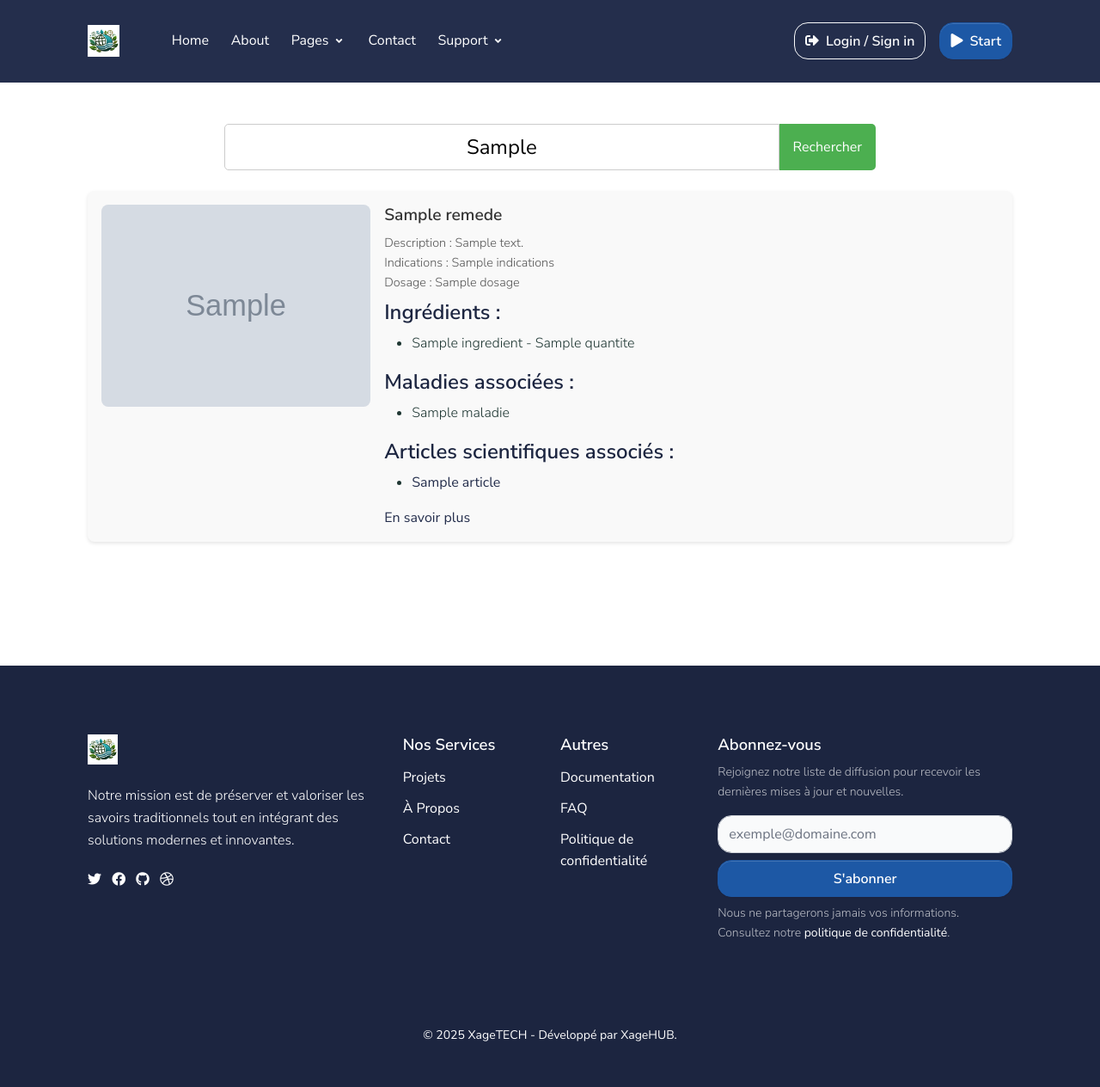
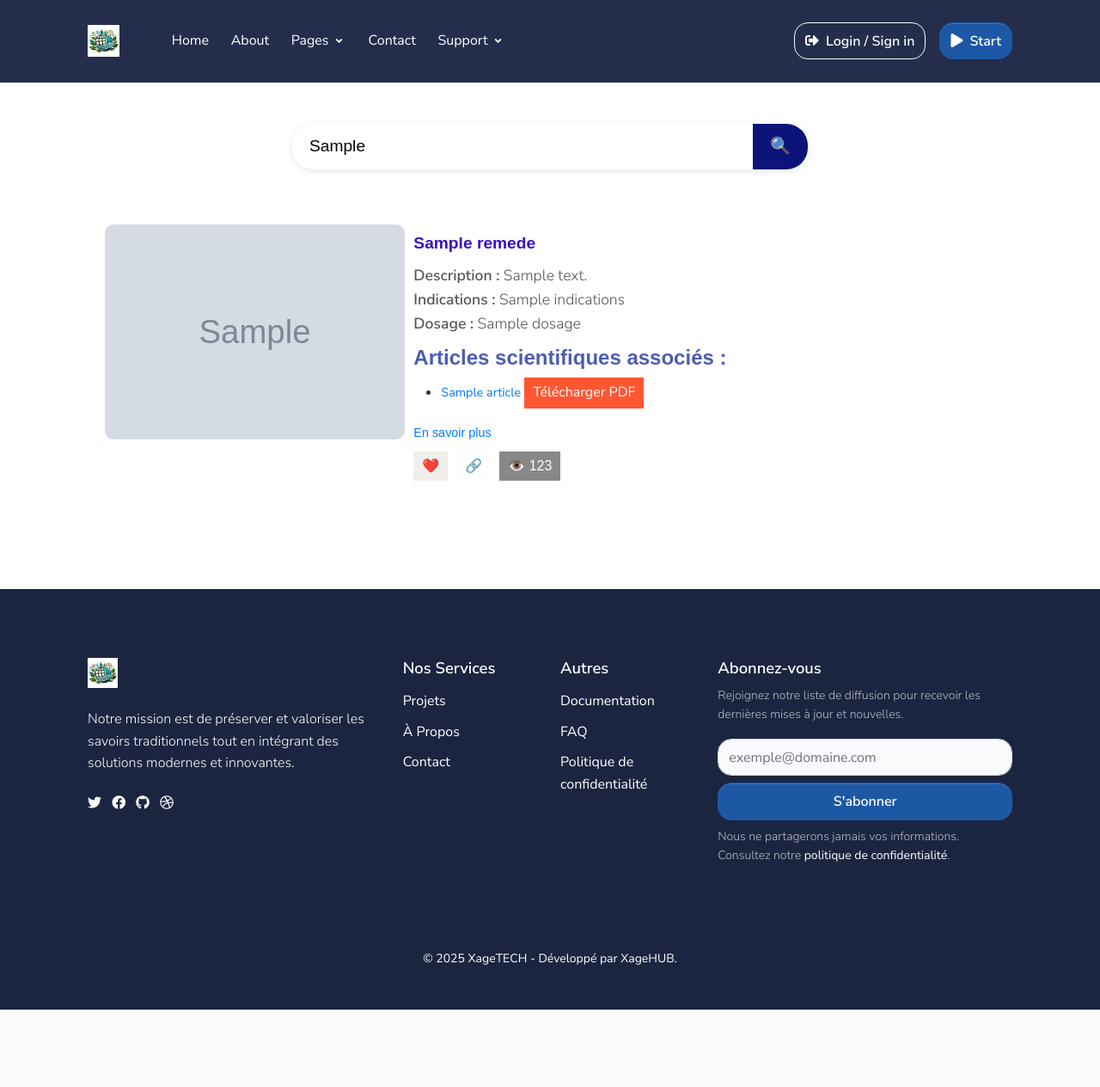
Before and after one commit to SimonJ09/Remedes, a Flask app: template apps/templates/remedes/details.html in a window 1280 px wide. Shown: the whole page at 86% size. After the commit the page ends 1174 px from the top, so only its background shows below. Run offline with Flask 2, Linux system fonts and the light colour scheme; the template is opened without the code that fills it: most values are stand-ins (such as "Sample title", 1, 10 or a date in 2020); grey boxes marked "Sample" are stand-in pictures; some libraries are stand-ins or nearby versions.

Commit message:
Amélioration des CRUD

```diff
--- a/apps/admin/__init__.py
+++ b/apps/admin/__init__.py
@@ -1,6 +1,5 @@
 # -*- encoding: utf-8 -*-
 from flask import Blueprint
-
 blueprint = Blueprint(
     'admin_blueprint',
     __name__,
--- a/apps/admin/forms.py
+++ b/apps/admin/forms.py
@@ -20,7 +20,6 @@ class IngredientForm(FlaskForm):
     images = FileField('Image (Chemin ou URL)', validators=[Optional(), FileAllowed(['jpg', 'png', 'jpeg'], 'Seules les images au format JPG, PNG ou JPEG sont autorisées')])
     like = IntegerField('Nombre de Likes', validators=[Optional()])
     user_id = IntegerField('ID Utilisateur', validators=[Optional()])
-
     # Bouton de soumission
     submit = SubmitField('Enregistrer')
 
@@ -37,11 +36,10 @@ class RemedeForm(FlaskForm):
     precautions = TextAreaField('Précautions', validators=[Optional()])
     images = FileField('Image', validators=[Optional(), FileAllowed(['jpg', 'png', 'jpeg'], 'Seules les images au format JPG, PNG ou JPEG sont autorisées')])
     video = FileField('Vidéo', validators=[Optional(), FileAllowed(['mp4', 'avi'], 'Seules les vidéos au format MP4 ou AVI sont autorisées')])
+    pdf = FileField('PDF', validators=[Optional(), FileAllowed(['pdf'], 'Seuls les fichiers PDF sont autorisés')])
     liens = StringField('Liens Utiles', validators=[Optional()])
-
     # Bouton de soumission
     submit = SubmitField('Enregistrer')
-
     def __init__(self, remede=None, *args, **kwargs):
         super(RemedeForm, self).__init__(*args, **kwargs)
         if remede:
@@ -54,7 +52,6 @@ class RemedeForm(FlaskForm):
             self.dosage.data = remede.dosage
             self.precautions.data = remede.precautions
             self.liens.data = remede.liens
-
 
 class MaladieForm(FlaskForm):
     nom_commun = StringField(
@@ -77,7 +74,6 @@ class MaladieForm(FlaskForm):
 
 from wtforms import StringField, TextAreaField, DateField, SubmitField, SelectMultipleField
 from wtforms.validators import URL
-
 class ArticleForm(FlaskForm):
     titre = StringField(
         'Titre',
--- a/apps/admin/models.py
+++ b/apps/admin/models.py
@@ -2,7 +2,6 @@
 from flask_login import UserMixin
 from apps.authentication.util import is_user_admin
 from apps import db, login_manager
-
 from flask import render_template, redirect, request, url_for
 from flask_login import (
     current_user,
--- a/apps/authentication/models.py
+++ b/apps/authentication/models.py
@@ -61,6 +61,7 @@ class Remede(db.Model):
     posologie = db.Column(db.Text)
     precautions = db.Column(db.Text)
     video = db.Column(db.String(255))  # Chemin ou URL de la vidéo
+    pdf = db.Column(db.String(255))
     images = db.Column(db.String(255))  # Chemin ou URL de l'image
     liens = db.Column(db.String(255))  # Lien utile (ex: article ou source)
     date_ajout = db.Column(db.Date, default=db.func.current_date())
@@ -88,8 +89,6 @@ class Remede(db.Model):
     @property
     def nombre_partages(self):
         return self.partages.count()
-
-
 
 
 class Like(db.Model):
--- a/apps/authentication/routes.py
+++ b/apps/authentication/routes.py
@@ -14,8 +14,6 @@ from apps.authentication.forms import LoginForm, CreateAccountForm
 from apps.authentication.models import Users
 from datetime import date
 from apps.authentication.util import verify_pass, hash_pass
-
-
 
 
 # Login & Registration
--- a/apps/templates/admin/remede_list.html
+++ b/apps/templates/admin/remede_list.html
@@ -36,9 +36,6 @@
                         <li>
                             <a href="/ajout_remede">Ajouter </a>
                         </li>
-                        <li>
-                            <a href="">Enrégistrer</a>
-                        </li>
                 </div>
                 <div class="table-responsive" class="card-body">
 
@@ -47,8 +44,7 @@
                         <select id="bulkActions" class="form-select">
                             <option value="">Choisir une action...</option>
                             <option value="delete">Supprimer sélectionnés</option>
-                            <option value="activate">Activer sélectionnés</option>
-                            <option value="deactivate">Désactiver sélectionnés</option>
+                            <option value="activate">Enrégistrer les remèdes sélectionnés</option>
                         </select>
                         <button id="applyAction" class="btn btn-primary mt-2" disabled>Appliquer l'action</button>
                     </div>
--- a/apps/templates/admin/user-admin.html
+++ b/apps/templates/admin/user-admin.html
@@ -1,13 +1,8 @@
 {% extends "layouts/base-admin.html" %}
-
 {% block title %} Tables {% endblock %}
-
-
 <!-- Specific Page CSS goes HERE  -->
 {% block stylesheets %}{% endblock stylesheets %}
-
 {% block content %}
-
     <main>
         <div class="container-fluid px-4">
             <h1 class="mt-4">Tables</h1>
@@ -24,7 +19,6 @@
                 {% endif %}
                 {% endwith %}
                 <div class="card-body">
-
                 </div>
             </div>
             <div class="card mb-4">
--- a/apps/templates/home/about.html
+++ b/apps/templates/home/about.html
@@ -20,8 +20,8 @@
                         <p class="lead mb-4 text-muted">
                             Explorez notre base de données unique en son genre,
                             dédiée aux remèdes endogènes naturels hérités des savoirs ancestraux. Notre mission
-                             est de valoriser, préserver et promouvoir les connaissances traditionnelles sur les
-                             plantes médicinales et leurs applications, en offrant un accès structuré et fiable aux ressources.
+                            est de valoriser, préserver et promouvoir les connaissances traditionnelles sur les
+                            plantes médicinales et leurs applications, en offrant un accès structuré et fiable aux ressources.
                         </p>
                         <a href="/services" class="btn btn-tertiary me-3 animate-up-2">Nos activités<span class="ms-2"><span class="fas fa-arrow-right"></span></span></a>
                     </div>
--- a/apps/templates/includes/navigation-admin.html
+++ b/apps/templates/includes/navigation-admin.html
@@ -1,7 +1,10 @@
 
 <nav class="sb-topnav navbar navbar-expand navbar-dark bg-dark">
             <!-- Navbar Brand-->
-            <a class="navbar-brand ps-3" href="/admin">IIVaGRN</a>
+            <a class="navbar-brand ps-3" href="/admin">
+                <img src="{{ url_for('static', filename='assets/img/brand/logo5.jpg') }}" alt="Logo" class="w-4 h-4" style="width: 20px; height: 20px;">
+                <span>IIVaGRN</span>
+            </a>
             <!-- Sidebar Toggle-->
             <button class="btn btn-link btn-sm order-1 order-lg-0 me-4 me-lg-0" id="sidebarToggle" href="#!"><i class="fas fa-bars"></i></button>
             <!-- Navbar Search-->
--- a/apps/templates/includes/navigation.html
+++ b/apps/templates/includes/navigation.html
@@ -11,7 +11,7 @@
                         <div class="row">
                             <div class="col-6 collapse-brand">
                                 <a href="/">
-                                    <img src="/static/assets/img/brand/logo10.jpg" alt="Themesberg logo"><span>IIVaGRN</span>
+                                    <img src="/static/assets/img/brand/logo5.jpg" alt="Themesberg logo"><span>IIVaGRN</span>
                                 </a>
                             </div>
                             <div class="col-6 collapse-close">
--- a/apps/templates/remedes/details.html
+++ b/apps/templates/remedes/details.html
@@ -74,102 +74,64 @@
                 </div>
             </div>
         </section>
-        <!--End of Title section-->
-        <div class="section section-md">
+        <div class="section section-md" style="font-family: 'Poppins', sans-serif; color: #333;">
             <div class="container">
-            <!-- Barre de recherche -->
-            <form  method="post" action="{{ url_for('remedes_blueprint.remedes') }}">
-              <div class="search-bar">
-                <input type="text" id="searchInput" name="mot_cle" placeholder="Recherchez un remède ou un ingrédient..." value="{{ mot_cle }}" style="text-align: center; font-size: 1.5em;" />
-                <button>Rechercher</button>
+              <!-- Barre de recherche améliorée -->
+              <form method="post" action="{{ url_for('remedes_blueprint.remedes') }}" style="display: flex; justify-content: center; margin-bottom: 20px;">
+                <div class="search-bar" style="display: flex; align-items: center; width: 100%; max-width: 600px; background: white; border-radius: 25px; box-shadow: 0 2px 10px rgba(0, 0, 0, 0.1); overflow: hidden;">
+                  <input type="text" id="searchInput" name="mot_cle" placeholder="Recherchez un remède ou un ingrédient..." value="{{ mot_cle }}"
+                    style="flex: 1; border: none; padding: 12px 20px; font-size: 1.2em; font-family: 'Poppins', sans-serif; outline: none;" />
+                  <button style="background-color: #0d1479; color: white; border: none; padding: 12px 20px; font-size: 1.2em; cursor: pointer;">🔍</button>
                 </div>
               </form>
+
               <!-- Liste des remèdes -->
-            <div class="remedes-list">
-              <!-- Boucle sur les résultats -->
+              <div class="remedes-list" style="display: flex; flex-wrap: wrap; gap: 20px;">
                 {% for remede in resultats %}
-              <div class="remede-card">
-                  <!-- Gestion des images -->
-                  <img src="{{ url_for('static', filename='uploads/' + remede.images.replace('\\', '/')) if remede.images else url_for('static', filename='assets/img/blog/image-1.jpg') }}" alt="Image de remède" />
-                  <div class="commentaire-text">
-                      <div class="remede-content">
-                          <h3>{{ remede.nom}}</h3>
-                          <p>
-                              Description : {{ remede.description or 'Non spécifiée' }}<br />
-                              Indications : {{ remede.indications or 'Non spécifiées' }}<br />
-                              Dosage : {{ remede.dosage or 'Non spécifié' }}
+                <div class="remede-card" style="padding: 20px; border: none; box-shadow: none; background: transparent;">
+                  <div class="remede-image" style="text-align: center; margin-bottom: 10px;">
+                    <img src="{{ url_for('static', filename='uploads/' + remede.images.replace('\\', '/')) if remede.images else url_for('static', filename='assets/img/blog/image-1.jpg') }}" alt="Image de remède" style="width: 100%; height: auto; max-height: 250px; object-fit: cover; border-radius: 10px;" />
+                  </div>
+                  <div class="remede-content" style="padding: 10px;">
+                    <h3 style="margin-bottom: 10px; color: #3811c5;">{{ remede.nom }}</h2>
+                    <p style="margin-bottom: 10px; font-size: 1.1em;">
+                      <strong>Description :</strong> {{ remede.description or 'Non spécifiée' }}<br>
+                      <strong>Indications :</strong> {{ remede.indications or 'Non spécifiées' }}<br>
+                      <strong>Dosage :</strong> {{ remede.dosage or 'Non spécifié' }}
                     </p>
-                      </div>
 
-                      <!-- Ingrédients -->
-                      {% if remede.ingredients %}
-                      <div class="ingredients-section">
-                          <h4>Ingrédients :</h4>
+                    {% if remede.articles %}
+                    <div class="articles-section" style="margin-bottom: 10px;">
+                      <h4 style="color: #4c5eaf;">Articles scientifiques associés :</h4>
                       <ul>
-                              {% for ingredient in remede.ingredients %}
-                              <li>{{ ingredient.nom_commun }} - {{ ingredient.quantite }}</li>
+                        {% for article in remede.articles %}
+                        <li>
+                          <a href="{{ article.lien }}" target="_blank" style="color: #007BFF;">{{ article.titre }}</a>
+                          <button onclick="window.open('{{ article.pdf_link }}', '_blank')" style="background-color: #FF5733; color: white; border: none; padding: 5px 10px;">Télécharger PDF</button>
+                        </li>
                         {% endfor %}
                       </ul>
                     </div>
                     {% endif %}
 
-                      <!-- Maladies associées -->
-                      {% if remede.maladies %}
-                      <div class="maladies-section">
-                          <h4>Maladies associées :</h4>
-                          <ul>
-                              {% for maladie in remede.maladies %}
-                              <li>{{ maladie.nom_commun }}</li>
-                              {% endfor %}
-                          </ul>
-                      </div>
+                    {% if remede.liens %}
+                    <a href="{{ remede.liens }}" target="_blank" rel="noopener noreferrer" style="color: #007BFF;">En savoir plus</a>
                     {% endif %}
 
-                      <!-- Articles scientifiques associés -->
-                      {% if remede.articles %}
-                      <div class="articles-section">
-                          <h4>Articles scientifiques associés :</h4>
-                          <ul>
-                              {% for article in remede.articles %}
-                              <li><a href="{{ article.lien }}" target="_blank">{{ article.titre }}</a></li>
-                              {% endfor %}
-                          </ul>
-                      </div>
-                      {% endif %}
-                      {% if remede.liens %}
-                      <a href="{{ remede.liens }}" target="_blank" rel="noopener noreferrer">En savoir plus</a>
-                      {% endif %}
-                        <!-- Boutons "J'aime", "Commentaire" et "Partager" -->
-
-                        <!-- Section des commentaires -->
-                        <div class="comments-section" id="comments-{{ loop.index }}" style="display:none;">
-                            {% if remede.commentaires %}
-                                {% for commentaire in remede.commentaires %}
-                                <div class="comment">
-                                    <p><strong>{{ commentaire.username }} :</strong> {{ commentaire.comment }}</p>
-                                </div>
-                                {% endfor %}
-                            {% else %}
-                                <p>Aucun commentaire pour le moment.</p>
-                            {% endif %}
-
+                    <!-- Boutons d'interaction -->
+                    <div class="interaction-buttons" style="margin-top: 10px; display: flex; gap: 10px;">
+                      <button class="like-btn" style="background-color: #f0efea; color: black; border: none; padding: 5px 10px;">❤️</button>
+                      <button class="share-btn" style="background-color: #fefeff; color: white; border: none; padding: 5px 10px;">🔗</button>
+                      <button class="views-btn" style="background-color: #888; color: white; border: none; padding: 5px 10px;">👁️ 123</button>
                     </div>
                   </div>
                 </div>
                 {% endfor %}
               </div>
-
-
-              <div class="col-md-6">
-                <br>
-                <div class="mb-4">
-                    <h4 class="h6 font-weight-bold"></h4>
-                </div>
-
-              </div>
             </div>
         </div>
 
+    </main>
 
 
     {% include 'includes/footer.html' %}
```
Also changed, not shown: apps/admin/routes.py (+0 -53 lines), apps/templates/accounts/login.html (+4 -5 lines), apps/templates/remedes/index.html (+7 -24 lines), apps/templates/remedes/menu.html (+82 -41 lines), migrations/versions/5edfdd3490e4_ajout_de_la_pdf.py (added, +32 -0 lines). Lines whose indentation alone changed are shown as unchanged.
